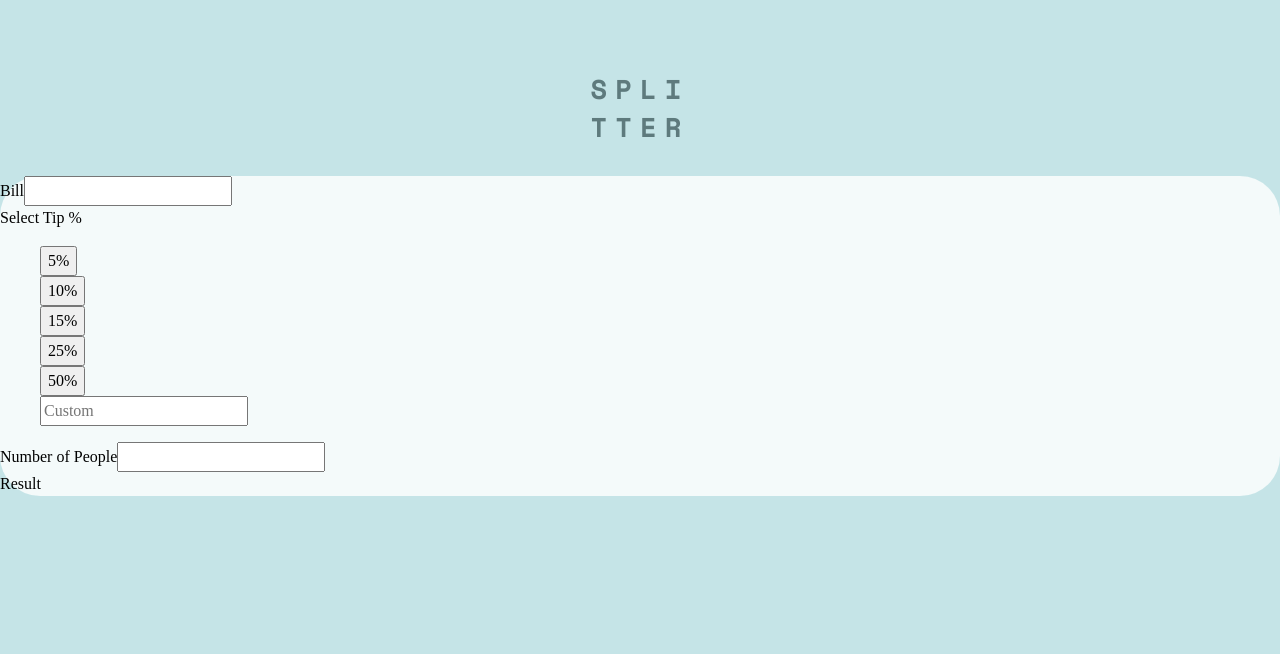
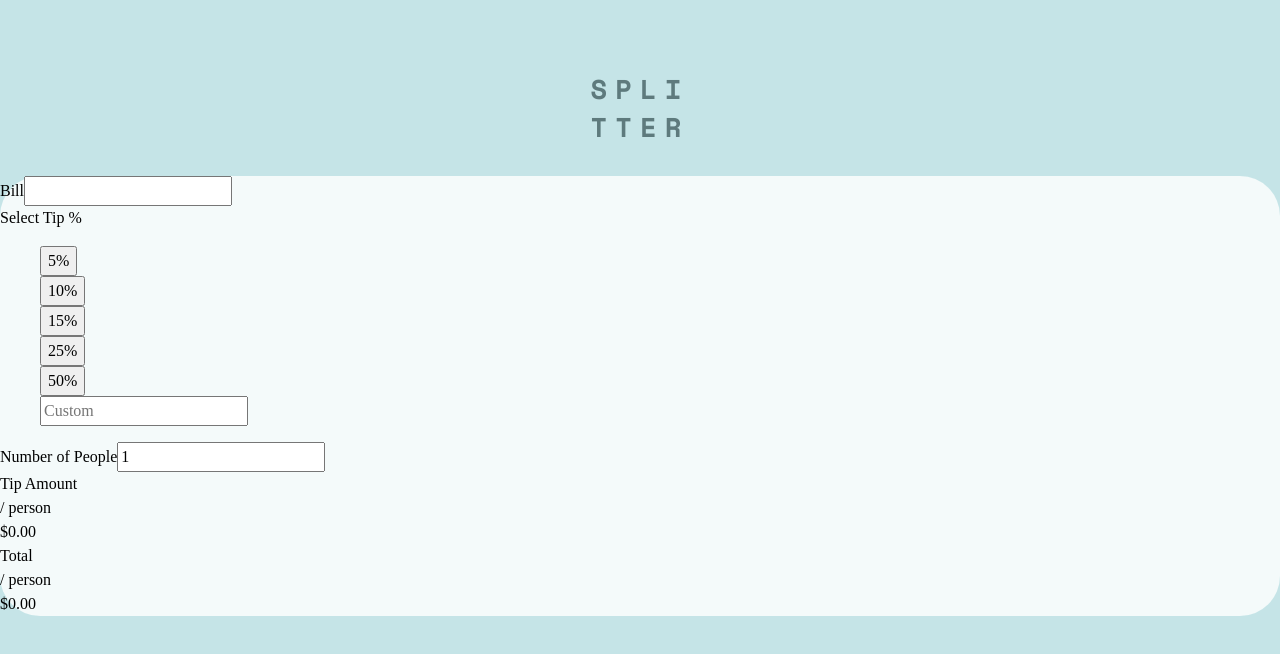
Before and after one commit to AndriiHrytsei/tip-calculator-app, a React (Vite) app: page / in a window 1280 px wide. Shown: the top 654 px of the page. Built offline with nearby package versions, Linux system fonts and the light colour scheme.

Commit message:
add functionality

```diff
--- a/src/components/App/App.jsx
+++ b/src/components/App/App.jsx
@@ -1,15 +1,28 @@
-import css from "./App.module.css"
+import css from "./App.module.css";
 import CalcLayout from "../CalcLayout/CalcLayout.jsx";
-import Calculator from "../Calculator/Calculator.jsx"
-import Result from "../Result/Result.jsx"
+import Calculator from "../Calculator/Calculator.jsx";
+import Result from "../Result/Result.jsx";
+import { useState } from "react";
 
 const App = () => {
+  const [bill, setBill] = useState("");
+  const [tip, setTip] = useState("");
+  const [pplAmount, setPplAmount] = useState(1);
+
   return (
     <>
-      <h1 className={css.heading}>SPLI<br/>TTER</h1>
+      <h1 className={css.heading}>
+        SPLI
+        <br />
+        TTER
+      </h1>
       <CalcLayout>
-        <Calculator />
-        <Result />
+        <Calculator
+          getBill={(data) => setBill(data)}
+          getTip={(data) => setTip(data)}
+          getPplNum={(data) => setPplAmount(data)}
+        />
+        <Result billInfo={{ bill: bill, tip: tip, pplAmount: pplAmount }} />
       </CalcLayout>
     </>
   );
--- a/src/components/Calculator/Calculator.jsx
+++ b/src/components/Calculator/Calculator.jsx
@@ -1,70 +1,108 @@
-import { useState } from "react"
-import css from "./Calculator.module.css"
+import { useState } from "react";
+import PropTypes from "prop-types";
+import css from "./Calculator.module.css";
 
-const Calculator = () => {
+const Calculator = ({ getBill, getTip, getPplNum }) => {
+  const [bill, setBill] = useState("");
+  // eslint-disable-next-line no-unused-vars
+  const [tip, setTip] = useState("");
+  const [customTip, setCustomTip] = useState("");
+  const [pplAmount, setPplAmount] = useState(1);
 
-  const [bill, setBill] = useState("")
-  // eslint-disable-next-line no-unused-vars
-  const [tip, setTip] = useState("")
-  const [customTip, setCustomTip] = useState("")
-  const [pplAmount, setPplAmount] = useState("")
+  const handleSetTip = (e) => {
+    setTip(e.currentTarget.value);
+    getTip(e.currentTarget.value);
+    setCustomTip("");
+  };
 
-  const handleSetTip = e => {
-    setTip(e.currentTarget.value)
-    setCustomTip("")
-  }
-
-  const handleInputChange = e => {
-    const re = /^[0-9\b]+$/;
-    if (e.currentTarget.value === '' || re.test(e.currentTarget.value)) {
+  const handleInputChange = (e) => {
+    const re = /^[0-9.\b]+$/;
+    if (e.currentTarget.value === "" || re.test(e.currentTarget.value)) {
       if (e.currentTarget.name === "billAmount") {
-        setBill(e.currentTarget.value)
-      }
-      else if (e.currentTarget.name === "customTip") {
-        setCustomTip(e.currentTarget.value)
-        setTip("")
-      }
-      else if (e.currentTarget.name === "pplInput") {
-        setPplAmount(e.currentTarget.value)
+        setBill(e.currentTarget.value);
+        getBill(e.currentTarget.value);
+      } else if (e.currentTarget.name === "customTip") {
+        setCustomTip(e.currentTarget.value);
+        getTip(e.currentTarget.value);
+        setTip("");
+      } else if (e.currentTarget.name === "pplInput") {
+        setPplAmount(e.currentTarget.value);
+        getPplNum(e.currentTarget.value);
       }
     }
-  }
+  };
 
   return (
     <section className={css.calcSect}>
       <div className={css.billBox}>
         <label htmlFor="billAmount">Bill</label>
-        <input type="text" name="billAmount" id="billAmount" value={bill} onChange={handleInputChange} />
+        <input
+          type="text"
+          name="billAmount"
+          id="billAmount"
+          value={bill}
+          onInput={handleInputChange}
+        />
       </div>
       <div className={css.tipPerceantage}>
         <p>Select Tip %</p>
         <ul className={css.tipList}>
           <li className={css.tipAmount}>
-            <button value={5} type="button" onClick={handleSetTip}>5%</button>
+            <button value={5} type="button" onClick={handleSetTip}>
+              5%
+            </button>
           </li>
           <li className={css.tipAmount}>
-            <button value={10} type="button" onClick={handleSetTip}>10%</button>
+            <button value={10} type="button" onClick={handleSetTip}>
+              10%
+            </button>
           </li>
           <li className={css.tipAmount}>
-            <button value={15} type="button" onClick={handleSetTip}>15%</button>
+            <button value={15} type="button" onClick={handleSetTip}>
+              15%
+            </button>
           </li>
           <li className={css.tipAmount}>
-            <button value={25} type="button" onClick={handleSetTip}>25%</button>
+            <button value={25} type="button" onClick={handleSetTip}>
+              25%
+            </button>
           </li>
           <li className={css.tipAmount}>
-            <button value={50} type="button" onClick={handleSetTip}>50%</button>
+            <button value={50} type="button" onClick={handleSetTip}>
+              50%
+            </button>
           </li>
           <li className={css.tipAmount}>
-            <input type="text" name="customTip" id="customTip" placeholder="Custom" value={customTip} onChange={handleInputChange}/>
+            <input
+              type="text"
+              name="customTip"
+              id="customTip"
+              placeholder="Custom"
+              value={customTip}
+              onChange={handleInputChange}
+              maxLength={2}
+            />
           </li>
         </ul>
       </div>
       <div className={css.numOfPpl}>
         <label htmlFor="pplInput">Number of People</label>
-        <input type="text" name="pplInput" id="pplInput" value={pplAmount} onChange={handleInputChange}/>
+        <input
+          type="text"
+          name="pplInput"
+          id="pplInput"
+          value={pplAmount}
+          onChange={handleInputChange}
+        />
       </div>
     </section>
-  )
-}
+  );
+};
 
-export default Calculator
+export default Calculator;
+
+Calculator.propTypes = {
+  getBill: PropTypes.func.isRequired,
+  getTip: PropTypes.func.isRequired,
+  getPplNum: PropTypes.func.isRequired
+};
--- a/src/components/Result/Result.jsx
+++ b/src/components/Result/Result.jsx
@@ -1,8 +1,50 @@
+import css from "./Result.module.css";
+import PropTypes from "prop-types";
 
-const Result = () => {
+const Result = ({ billInfo }) => {
+  const totalTip = (Number(billInfo.tip) / 100) * billInfo.bill;
+  const total = (Number(billInfo.tip) / 100 + 1) * billInfo.bill;
+
+  console.log(`totalTip: ${totalTip}`);
+  console.log(`total: ${total}`);
+  console.log(`ppl: ${billInfo.pplAmount}`);
+
+  console.log(totalTip / Number(billInfo.pplAmount));
+
   return (
-    <div>Result</div>
-  )
+    <section>
+      <div className={css.tipAmountBox}>
+        <div>
+          <p>Tip Amount</p>
+          <span>/ person</span>
+        </div>
+        <p>
+          $
+          {totalTip / Number(billInfo.pplAmount) === Infinity ||
+          totalTip / Number(billInfo.pplAmount) === 0
+            ? "0.00"
+            : totalTip / Number(billInfo.pplAmount)}
+        </p>
+      </div>
+      <div className={css.totalBox}>
+        <div>
+          <p>Total</p>
+          <span>/ person</span>
+        </div>
+        <p>
+          $
+          {total / Number(billInfo.pplAmount) === Infinity ||
+          total / Number(billInfo.pplAmount) === 0
+            ? "0.00"
+            : total / Number(billInfo.pplAmount)}
+        </p>
+      </div>
+    </section>
+  );
+};
+
+export default Result;
+
+Result.propTypes = {
+  billInfo: PropTypes.object.isRequired
 }
-
-export default Result
```
